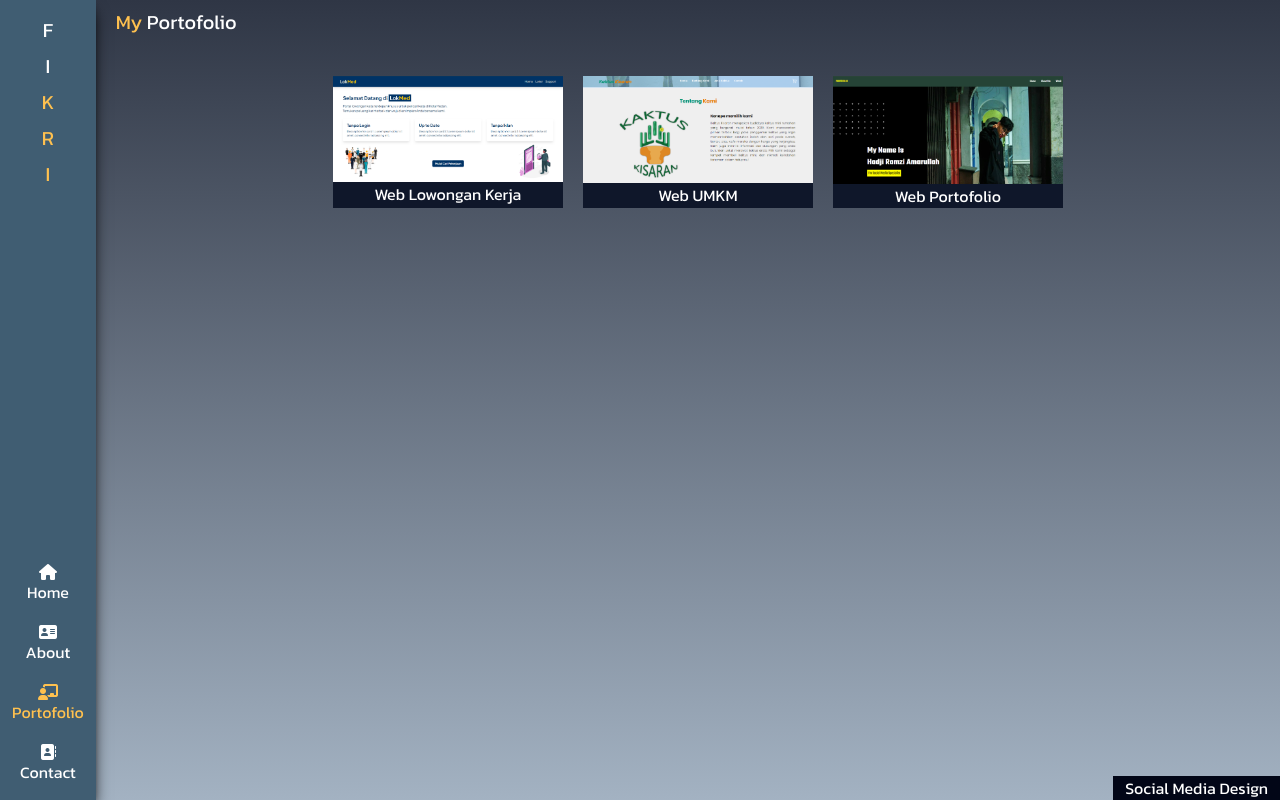
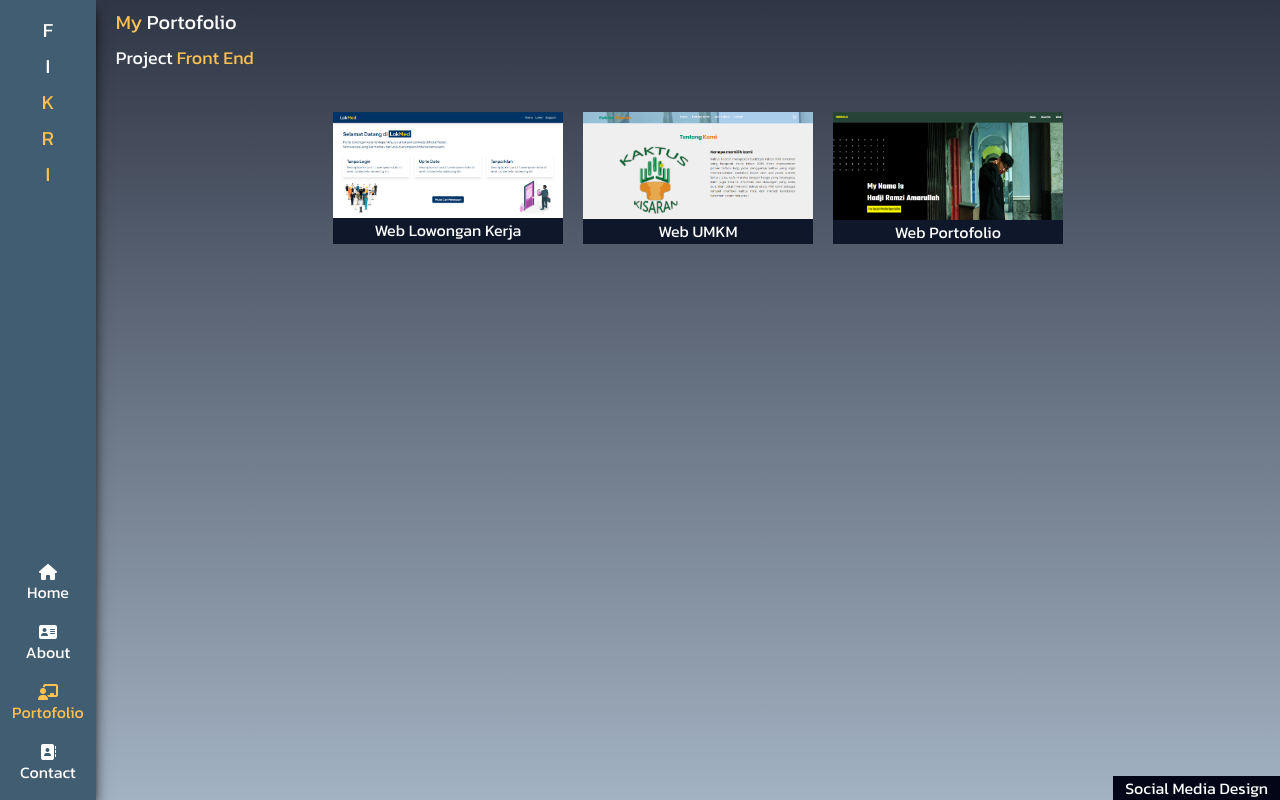
Before and after one commit to fikriarp/fikri-porto, a React (Vite) app: page / in a window 1280 px wide. Both pictures are taken after a click on the item "Portofolio". Built offline with nearby package versions, Linux system fonts and the light colour scheme.

Commit message:
add: Update

```diff
--- a/src/Component/Work/Work.jsx
+++ b/src/Component/Work/Work.jsx
@@ -19,7 +19,14 @@ export default function Work() {
       <h1 className="text-xl">
         <span className="text-[#ffc14f]">My</span> Portofolio
       </h1>
-
+      <h2 className="text-lg mt-2">
+        Project
+        <span className="text-[#ffc14f]">
+          {buttonValue == "Social Media Design"
+            ? " Front End"
+            : " Social Media Design"}
+        </span>
+      </h2>
       <div className="mt-10 flex justify-center">
         <div
           className={`grid grid-cols-1 lg:grid-cols-3 gap-5 ${
```
